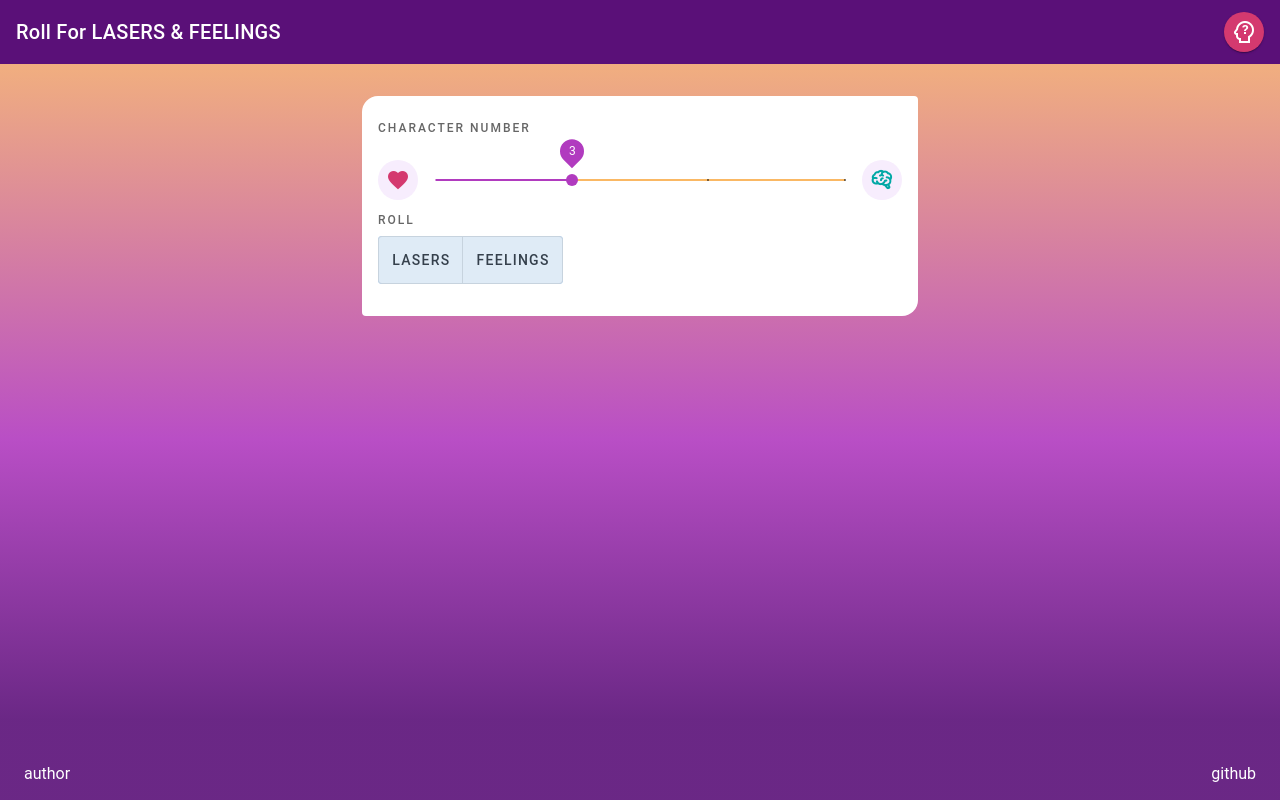
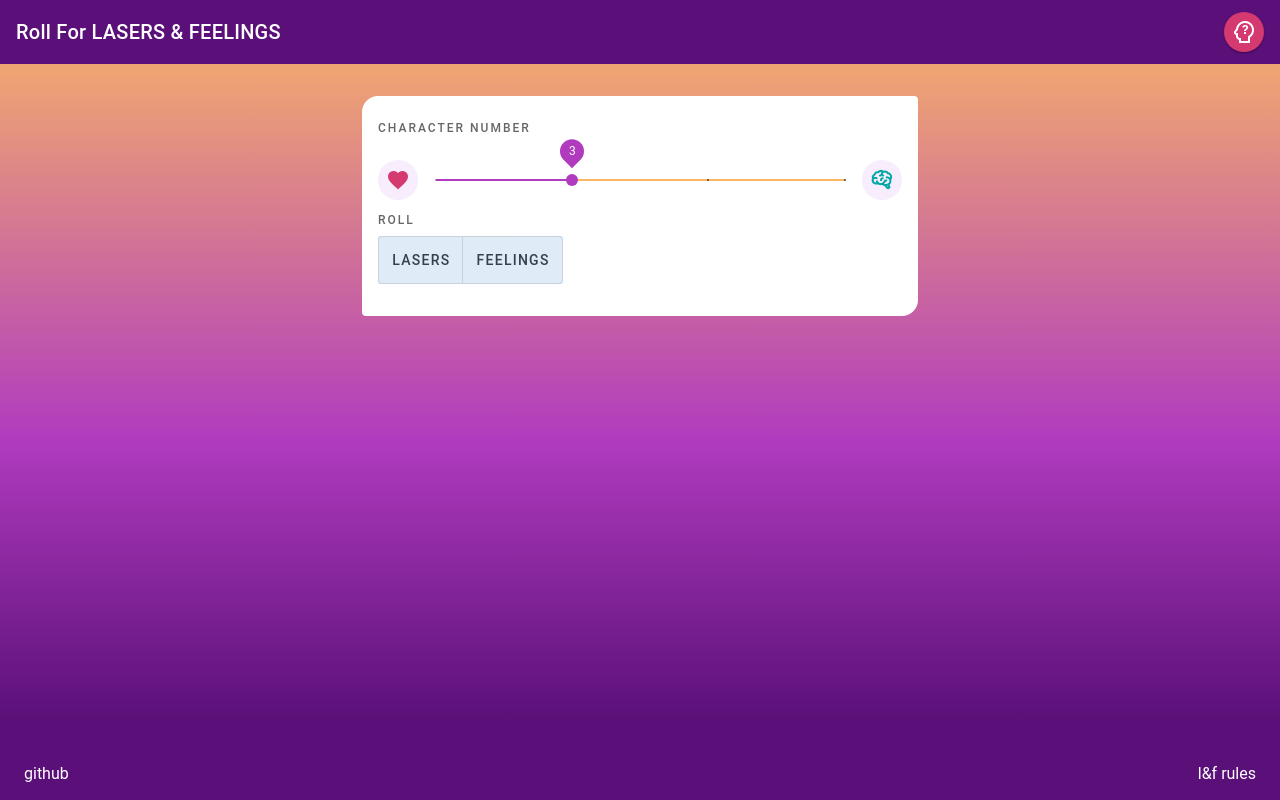
Before and after one commit to mcurren/lasers-feelings-tool, a Vue app: page / in a window 1280 px wide. Built offline with nearby package versions, Linux system fonts and the light colour scheme.

Commit message:
fixing notch issues

```diff
--- a/src/App.vue
+++ b/src/App.vue
@@ -75,8 +75,8 @@
       flat
       color="transparent">
       <div class="footer-links">
-        <a href="https://curren.me" target="_blank">author</a>
         <a href="https://github.com/mcurren/lasers-feelings-tool" target="_blank">github</a>
+        <a href="http://onesevendesign.com/lasers_and_feelings_rpg.pdf" target="_blank">l&f rules</a>
       </div>
     </v-footer>
   </v-app>
@@ -99,10 +99,15 @@ export default {
 <style lang="scss">
 body {
   touch-action: manipulation;
+  background: lighten(#fab864, 28%);
+  background: linear-gradient(0deg, rgba(90,16,120,1) 10%, rgba(177,59,191,1) 45%, rgba(250,184,100,1) 100%);
 }
-.theme--light > .v-application--wrap {
-  background: lighten(#fab864, 28%);
-  background: linear-gradient(0deg, rgba(90,16,120,0.9) 10%, rgba(177,59,191,0.9) 45%, rgba(250,184,100,0.9) 100%);
+
+.v-application--wrap {
+  padding: env(safe-area-inset-top) env(safe-area-inset-right) env(safe-area-inset-bottom) env(safe-area-inset-left);
+}
+.theme--light.v-application {
+  background: none transparent !important;
 }
 .theme--light.v-icon {
   color: rgba(0,8,37,0.74);
```
